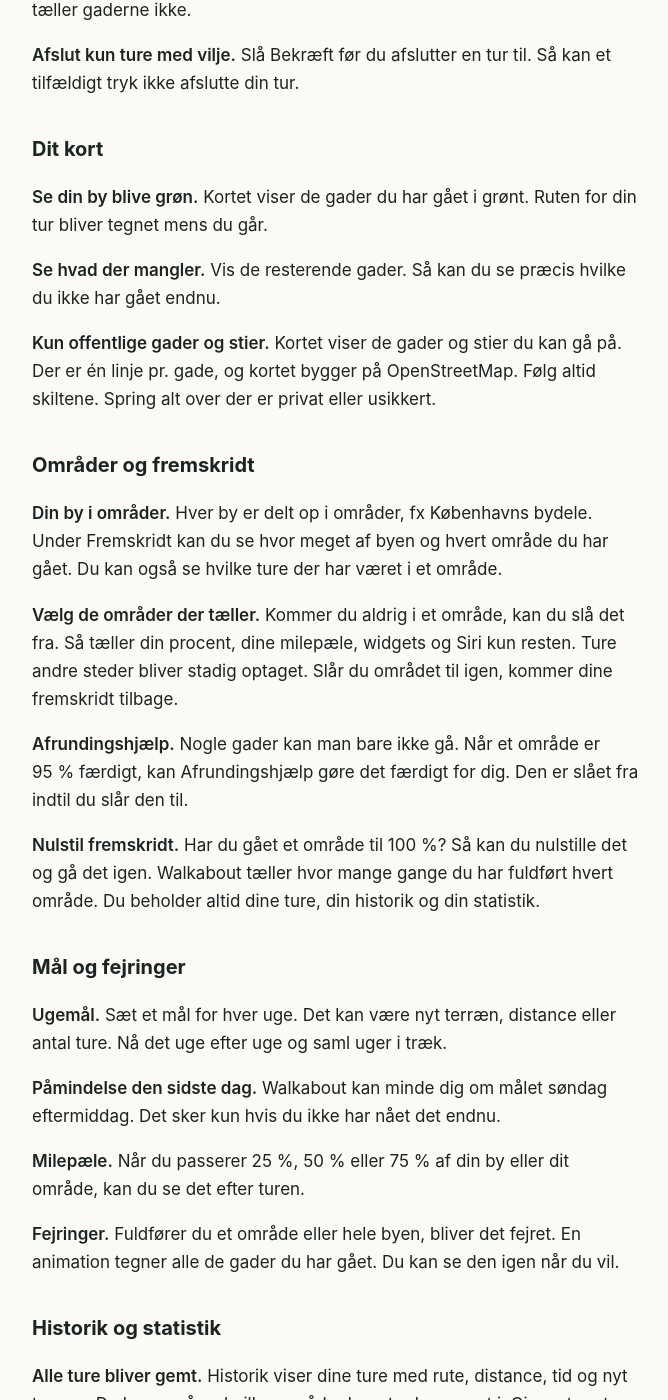
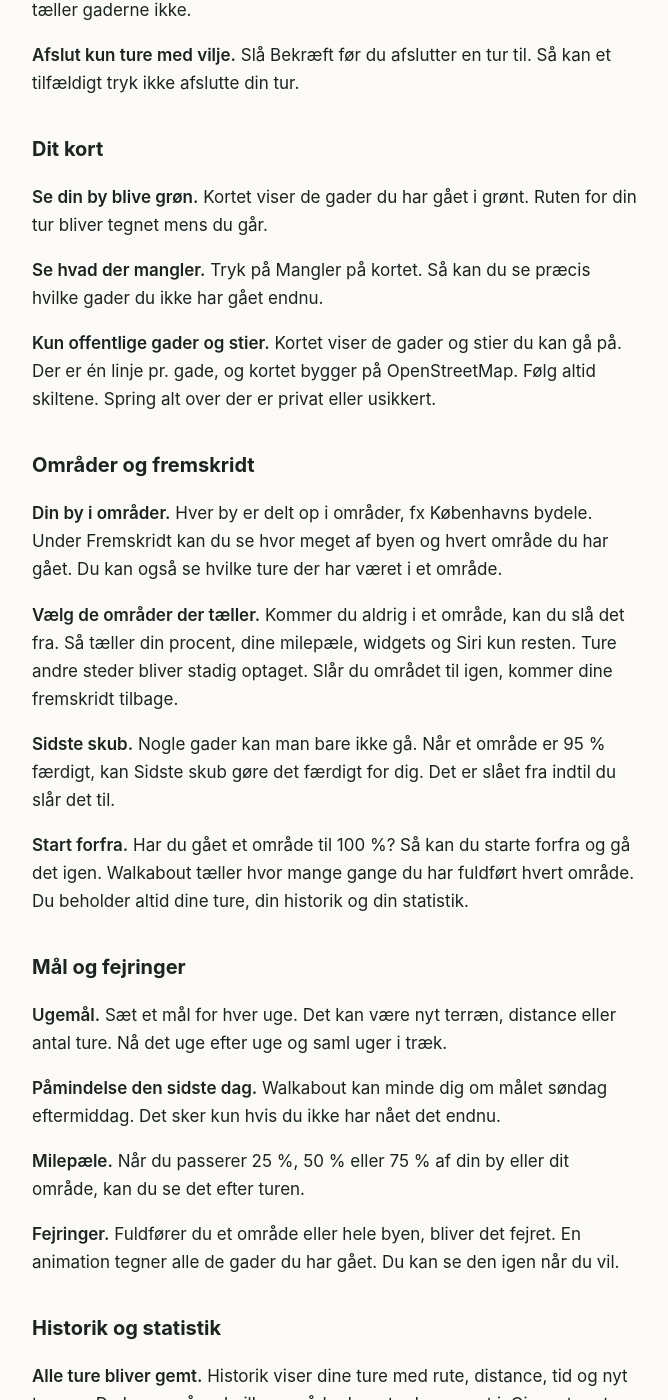
Before and after one commit to Pelleware/pelleware.github.io, a Jekyll site: the page built from da/features.md, in a window 1280 px wide and 1400 px high, scrolled down 775 px. Shown: the whole window, without its empty margins (304-972 px from the left). Built offline with Jekyll 4.4.1, drawn with Linux system fonts in a browser that asks for light colours; our own code applies the rules of GitHub Pages for plain Markdown files; some of the changed text lies outside the part shown.

Commit message:
Danish pages use the app's new Danish terms: Sidste skub, Start forfra, Tur på låseskærmen, Mangler

```diff
--- a/da/features.md
+++ b/da/features.md
@@ -25,7 +25,7 @@ Walkabout gør gaderne grønne når du går dem. Målet er at gå hele din by. H
 
 **Se din by blive grøn.** Kortet viser de gader du har gået i grønt. Ruten for din tur bliver tegnet mens du går.
 
-**Se hvad der mangler.** Vis de resterende gader. Så kan du se præcis hvilke du ikke har gået endnu.
+**Se hvad der mangler.** Tryk på Mangler på kortet. Så kan du se præcis hvilke gader du ikke har gået endnu.
 
 **Kun offentlige gader og stier.** Kortet viser de gader og stier du kan gå på. Der er én linje pr. gade, og kortet bygger på OpenStreetMap. Følg altid skiltene. Spring alt over der er privat eller usikkert.
 
@@ -35,9 +35,9 @@ Walkabout gør gaderne grønne når du går dem. Målet er at gå hele din by. H
 
 **Vælg de områder der tæller.** Kommer du aldrig i et område, kan du slå det fra. Så tæller din procent, dine milepæle, widgets og Siri kun resten. Ture andre steder bliver stadig optaget. Slår du området til igen, kommer dine fremskridt tilbage.
 
-**Afrundingshjælp.** Nogle gader kan man bare ikke gå. Når et område er 95 % færdigt, kan Afrundingshjælp gøre det færdigt for dig. Den er slået fra indtil du slår den til.
+**Sidste skub.** Nogle gader kan man bare ikke gå. Når et område er 95 % færdigt, kan Sidste skub gøre det færdigt for dig. Det er slået fra indtil du slår det til.
 
-**Nulstil fremskridt.** Har du gået et område til 100 %? Så kan du nulstille det og gå det igen. Walkabout tæller hvor mange gange du har fuldført hvert område. Du beholder altid dine ture, din historik og din statistik.
+**Start forfra.** Har du gået et område til 100 %? Så kan du starte forfra og gå det igen. Walkabout tæller hvor mange gange du har fuldført hvert område. Du beholder altid dine ture, din historik og din statistik.
 
 ## Mål og fejringer
 
@@ -67,7 +67,7 @@ Walkabout gør gaderne grønne når du går dem. Målet er at gå hele din by. H
 
 ## Låseskærm, widgets og Kontrolcenter
 
-**Live Activity.** Under en tur kan du se tid, distance og nyt terræn på låseskærmen og i Dynamic Island. Tallene følger med mens du går.
+**Tur på låseskærmen.** Under en tur kan du se tid, distance og nyt terræn på låseskærmen og i Dynamic Island. Tallene følger med mens du går.
 
 **Widgets til hjemmeskærmen.** *Start tur* viser dit nye terræn for nylig og starter en tur med ét tryk. *Denne uge* viser ugens ture. Tryk på en dag for at se den.
 
```
Also changed, not shown: da/support.md (+1 -1 lines).
